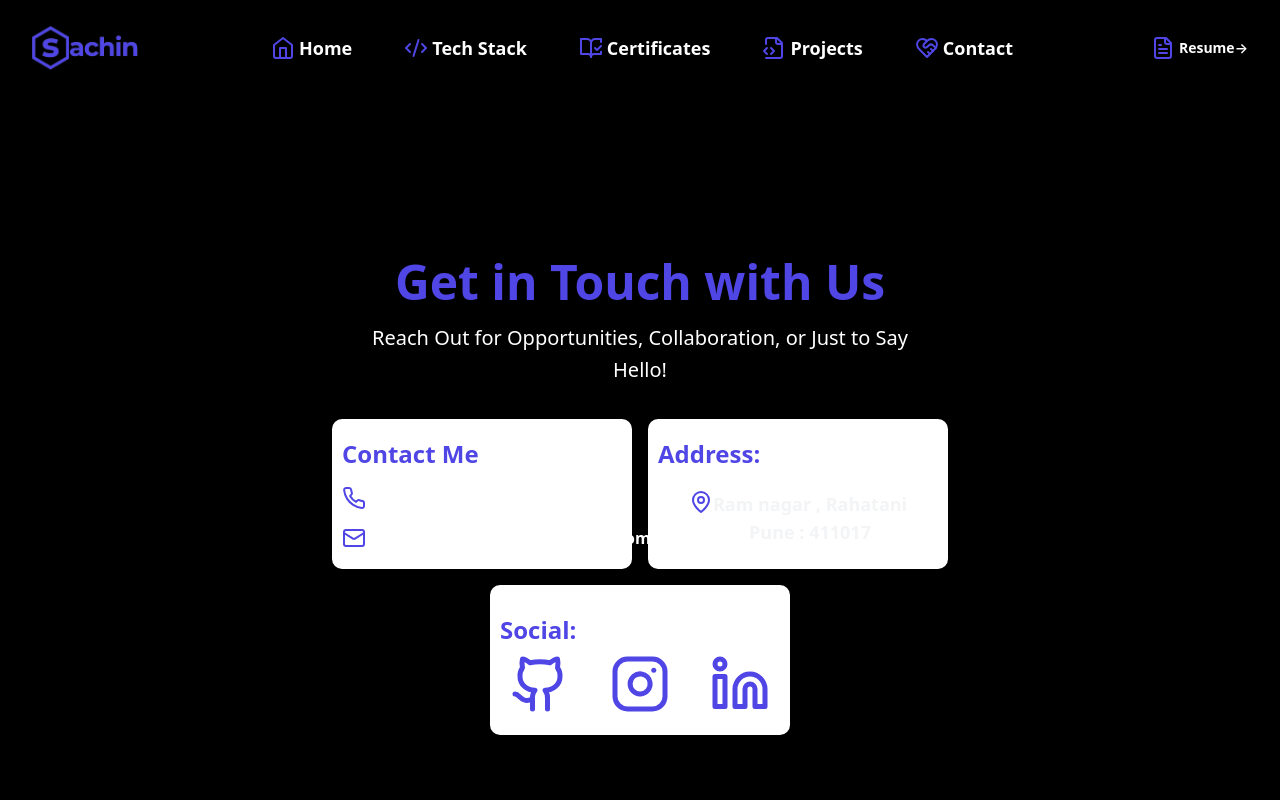
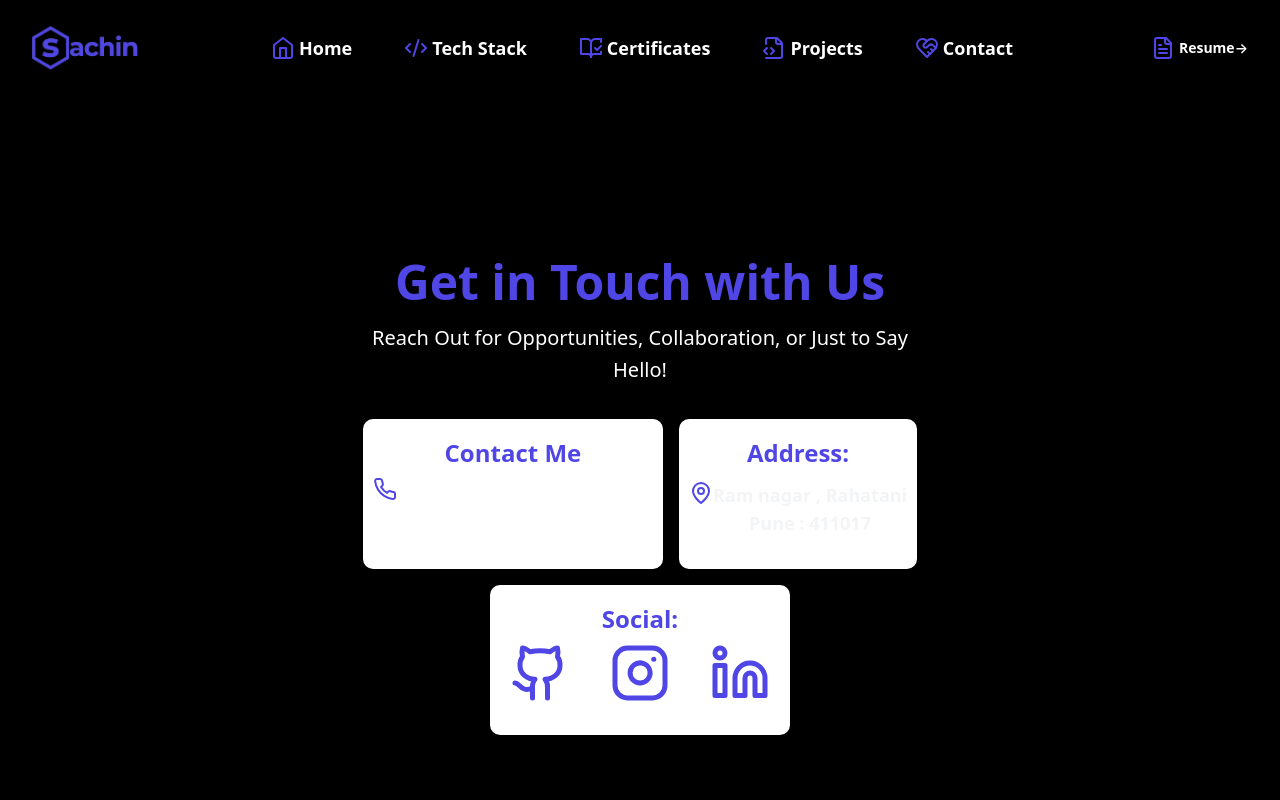
Before and after one commit to Sheenu-exe/Portfolioo, a React (Vite) app: page /contact in a window 1280 px wide. Shown: the top 800 px of the page. Built offline with nearby package versions, Linux system fonts and the light colour scheme.

Commit message:
Update App.css

```diff
--- a/src/App.css
+++ b/src/App.css
@@ -142,13 +142,14 @@ button.inline-flex.items-center{
     display: flex;
     flex-direction: column;
   }
-  .stacked{
-    width:100%;
-    height:40%;
-    display: flex;
-    flex-direction: column;
-    justify-content: center;
-    align-items: center;
+  div.stacked{
+    min-height:150px;
+    min-width:200px;
+    max-width: 300px;
+    border-radius:10px;
+    justify-content: start;
+   padding:10px;
+
   }
   div.box.h-20{
     margin:0 none
```
